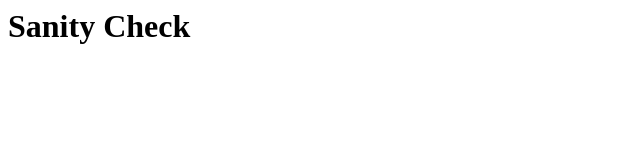
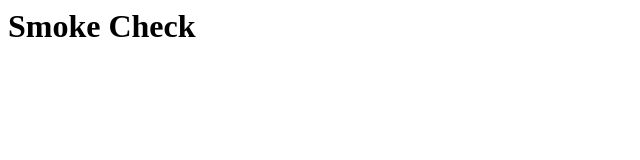
Before and after one commit to Harambear/resume, a website: page index.html in a window 1280 px wide. Shown: the whole page, without its empty margins (0-640 px from the left). Drawn offline with Linux system fonts and the light colour scheme.

Commit message:
smoke check html

```diff
--- a/index.html
+++ b/index.html
@@ -1 +1 @@
-<h1>Sanity Check</h1>
+<h1>Smoke Check</h1>
```
